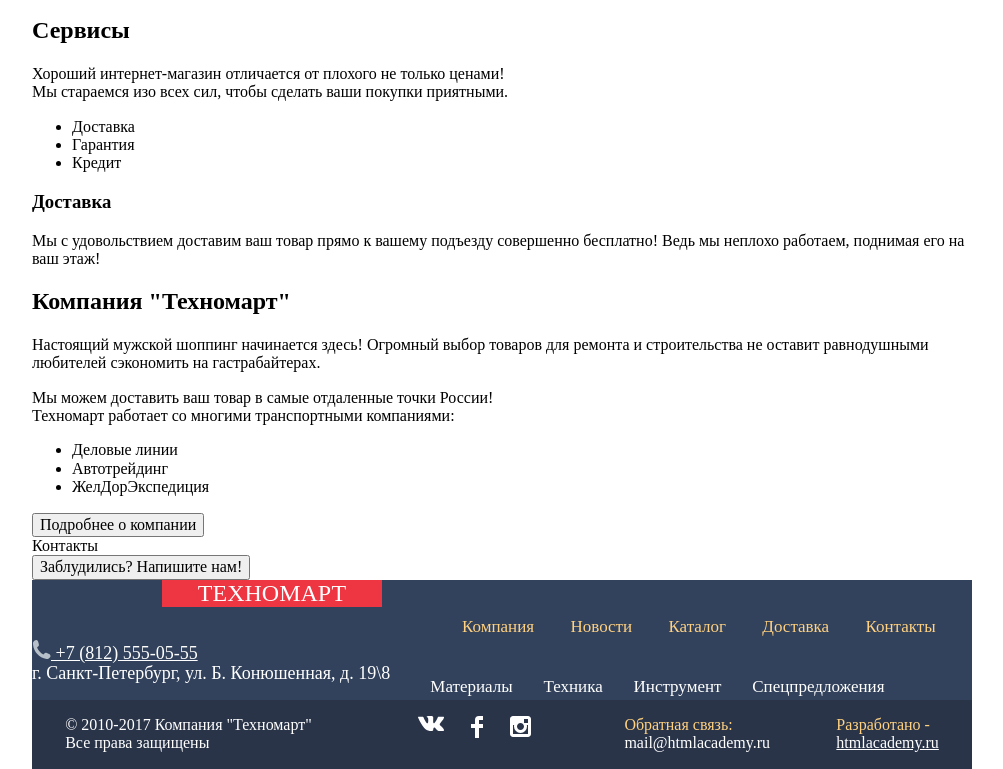
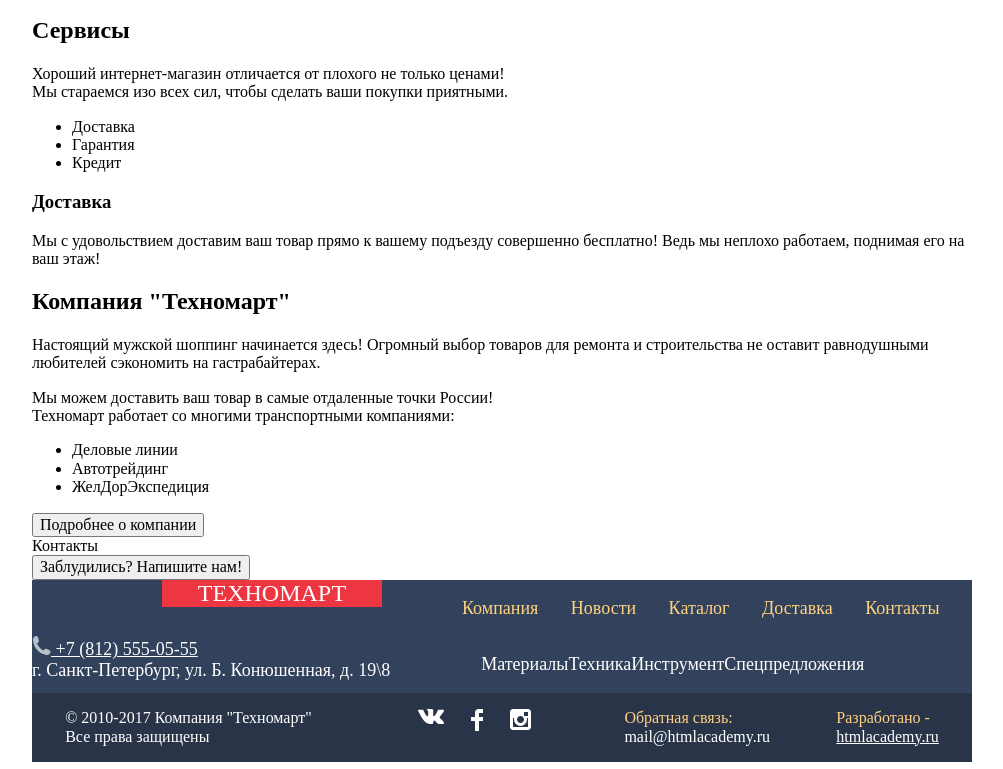
Before and after one commit to msv5/33764-technomart, a plain HTML site: page index.html in a window 1280 px wide. Shown: the part 1567-2336 px from the top of the page, without its empty margins (138-1141 px from the left). Drawn offline with Linux system fonts and the light colour scheme; a web font is replaced by a local one.

Commit message:
some changes

```diff
--- a/css/styles.css
+++ b/css/styles.css
@@ -268,12 +268,26 @@ header {
 .footer-menu {
   background-color: #32425c;
   width: 525px;
+  display: flex;
+  justify-content: space-around;
+  align-items: center;
+  color: white;
 }
 
 .footer-yellow-menu {
   background-color: #32425c;
   color: #ffd180;
   width: 550px;
+}
+
+.footer-menu ul, .footer-yellow-menu ul {
+  display: flex;
+}
+
+.footer-menu li, .footer-yellow-menu li {
+  list-style-type: none;
+  flex-basis: auto;
+  flex-grow: 1;
 }
 
 #second-footer {
--- a/index.html
+++ b/index.html
@@ -207,7 +207,7 @@
 <footer>
   <div id="first-footer">
     <a class="red-button technomart-label">Техномарт</a>
-    <nav class="main-menu footer-yellow-menu">
+    <nav class="footer-yellow-menu">
       <ul>
         <li><a>Компания</a></li>
         <li><a>Новости</a></li>
@@ -223,7 +223,7 @@
       <address>г. Санкт-Петербург, ул. Б. Конюшенная, д. 19\8</address>
     </section>
 
-    <nav class="main-menu footer-menu">
+    <nav class="footer-menu">
       <ul>
         <li><a>Материалы</a></li>
         <li><a>Техника</a></li>
```
